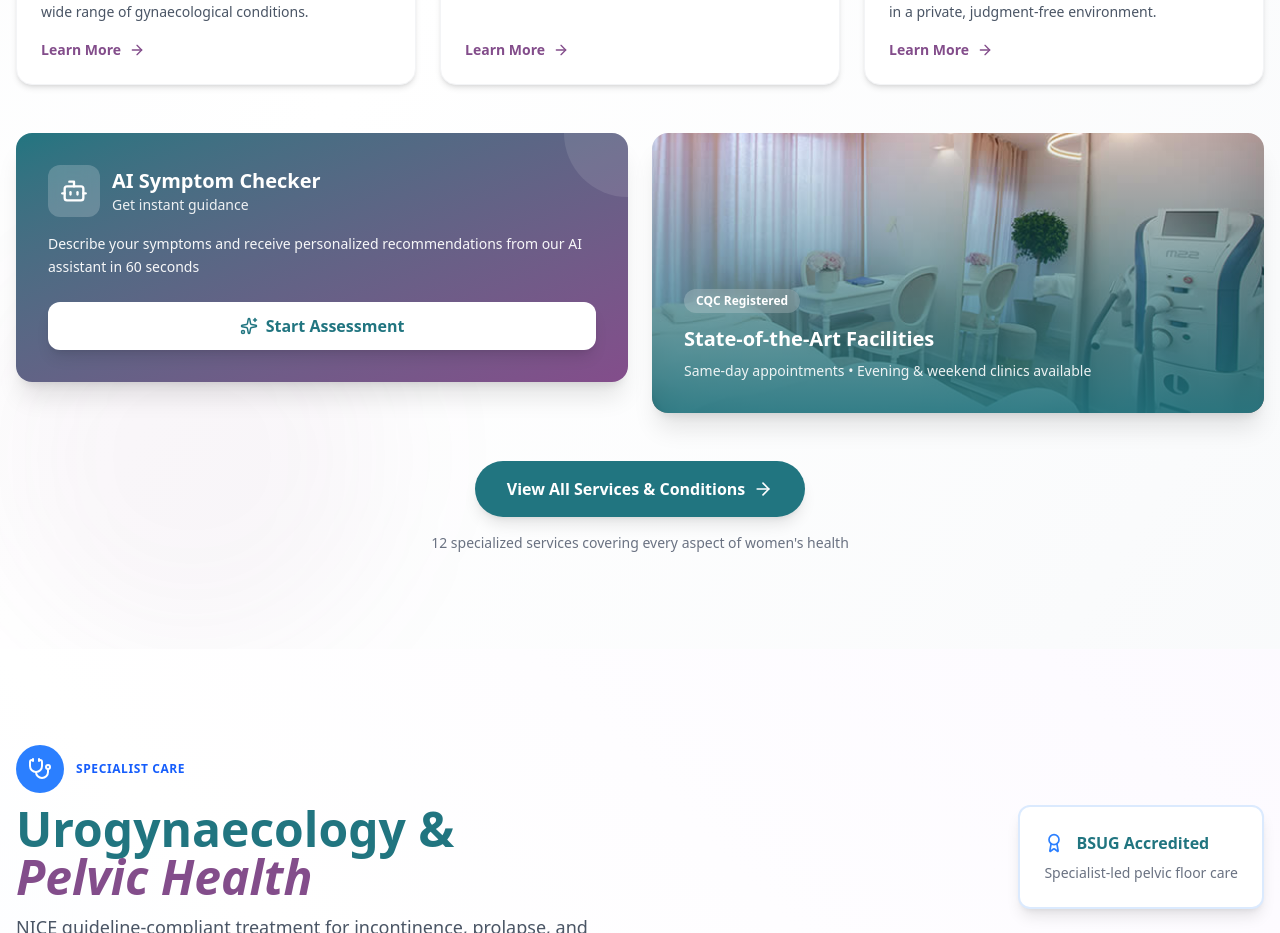
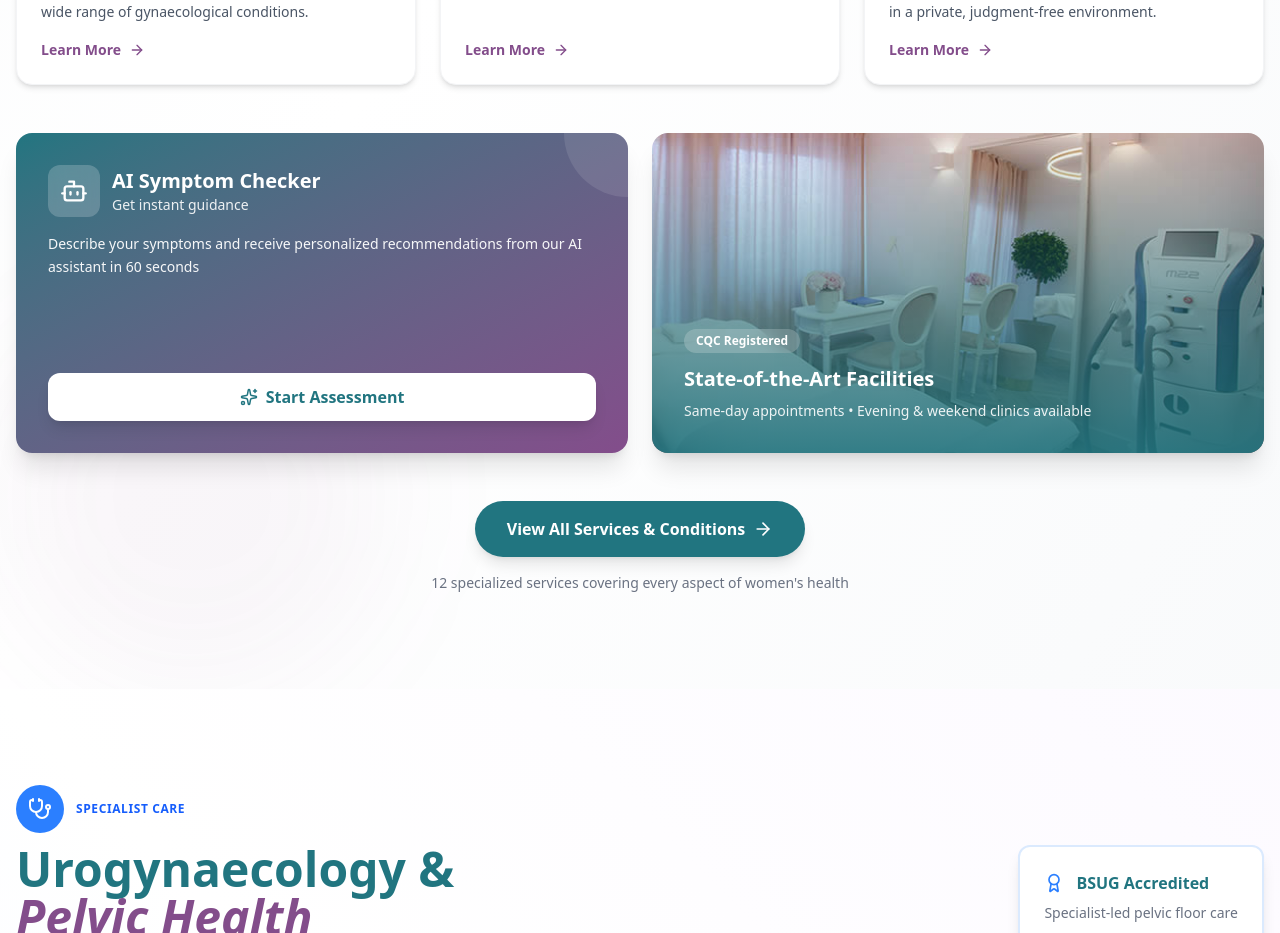
Before and after one commit to arsahak/gyne-clinics-website, a Next.js app: page / in a window 1280 px wide. Shown: the part 2220-3153 px from the top of the page. Built offline with nearby package versions, Linux system fonts and the light colour scheme; no server answers.

Commit message:
Complete GyneClinics website: 36 services, new landing video, all requirements fulfilled

```diff
--- a/component/home/GeneralGynaecologySection.tsx
+++ b/component/home/GeneralGynaecologySection.tsx
@@ -81,9 +81,9 @@ const GeneralGynaecologySection = () => {
         <div className="grid md:grid-cols-2 gap-6 mb-12">
           {/* AI Symptom Checker */}
           <ScrollMotion animation="fadeInLeft" delay={0.2}>
-            <div className="bg-gradient-to-br from-primary to-secondary p-8 rounded-2xl text-white shadow-xl relative overflow-hidden">
+            <div className="bg-gradient-to-br from-primary to-secondary p-8 rounded-2xl text-white shadow-xl relative overflow-hidden h-full min-h-[320px] flex flex-col">
               <div className="absolute top-0 right-0 w-32 h-32 bg-white/10 rounded-full -translate-y-1/2 translate-x-1/2"></div>
-              <div className="relative z-10">
+              <div className="relative z-10 flex flex-col h-full">
                 <div className="flex items-center gap-3 mb-4">
                   <div className="p-3 bg-white/20 rounded-xl backdrop-blur-sm">
                     <Bot size={28} />
@@ -93,7 +93,7 @@ const GeneralGynaecologySection = () => {
                     <p className="text-sm opacity-90">Get instant guidance</p>
                   </div>
                 </div>
-                <p className="text-sm mb-6 opacity-95 leading-relaxed">
+                <p className="text-sm mb-6 opacity-95 leading-relaxed flex-grow">
                   Describe your symptoms and receive personalized
                   recommendations from our AI assistant in 60 seconds
                 </p>
@@ -110,7 +110,7 @@ const GeneralGynaecologySection = () => {
 
           {/* CQC Image Box */}
           <ScrollMotion animation="fadeInRight" delay={0.2}>
-            <div className="relative h-full min-h-[280px] rounded-2xl overflow-hidden shadow-xl group">
+            <div className="relative h-full min-h-[320px] rounded-2xl overflow-hidden shadow-xl group">
               <Image
                 src="/assets/home/clinic.jpg"
                 alt="Gynaecology consultation"
--- a/component/home/HeroSection.tsx
+++ b/component/home/HeroSection.tsx
@@ -11,7 +11,7 @@ import {
 import Link from "next/link";
 
 const HeroSection = () => {
-  const VIDEO_ID = "IWepoGpIZ2g"; // GyneClinics YouTube - Mr Joe Daniels
+  const VIDEO_ID = "Bg1n1LxBk90"; // GyneClinics YouTube - New Video
   const embedUrl = `https://www.youtube.com/embed/${VIDEO_ID}?autoplay=1&mute=1&controls=0&loop=1&playlist=${VIDEO_ID}&showinfo=0&rel=0&disablekb=1&modestbranding=1`;
 
   // Animation variants
--- a/component/urogynaecology/UroIntro.tsx
+++ b/component/urogynaecology/UroIntro.tsx
@@ -24,7 +24,7 @@ const UroIntro = () => {
     },
   ];
 
-  const VIDEO_ID = "IWepoGpIZ2g"; // GyneClinics YouTube - Mr Joe Daniels
+  const VIDEO_ID = "Bg1n1LxBk90"; // GyneClinics YouTube - New Video
   const embedUrl = `https://www.youtube.com/embed/${VIDEO_ID}?autoplay=1&mute=0&controls=1&rel=0&modestbranding=1`;
   const thumbnailUrl = `https://img.youtube.com/vi/${VIDEO_ID}/maxresdefault.jpg`;
 
```
